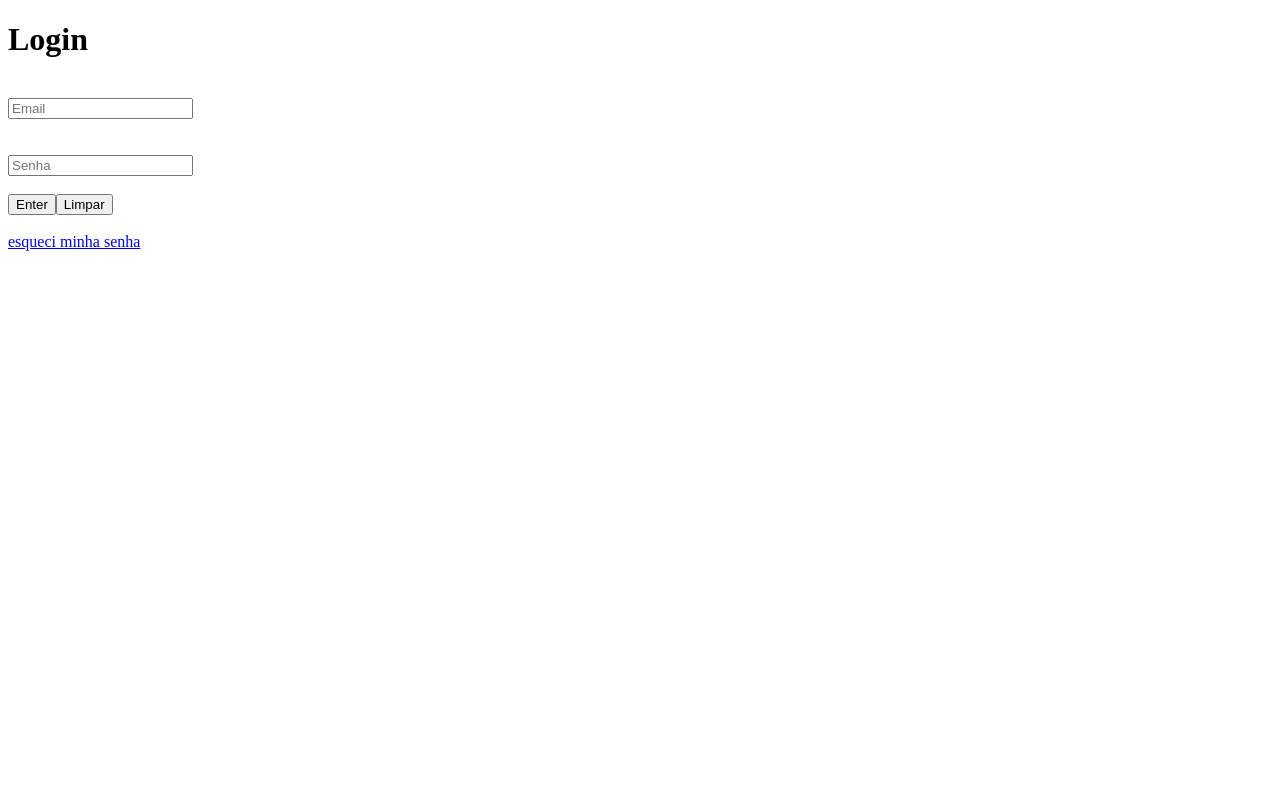
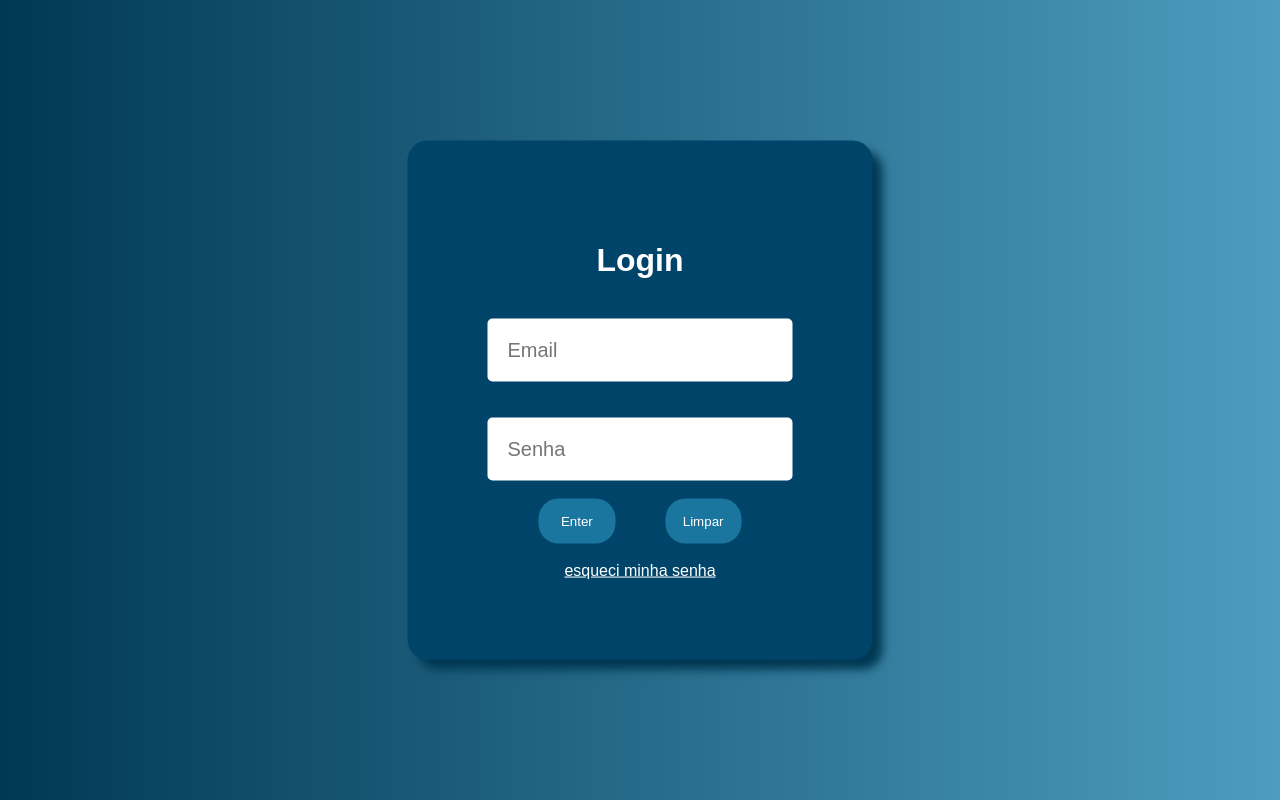
Before and after one commit to WasabyDev/Projetos_AulaMobile, a website: page www/index.html in a window 1280 px wide. Drawn offline with Linux system fonts and the light colour scheme.

Commit message:
html e css da tela de login

```diff
--- a/www/css/style.css
+++ b/www/css/style.css
@@ -1 +1,60 @@
-/**/
+body {
+  font-family: Arial, Helvetica, sans-serif;
+  background-image: linear-gradient(45deg,#003853, #4d9dc0)
+}
+
+.div-login {
+  text-align: center;
+  background-color: #00446a;
+  position: absolute;
+  top: 50%;
+  left: 50%;
+  transform: translate(-50%, -50%);
+  padding: 80px;
+  border-radius: 20px;
+  color: #ffff;
+  box-shadow: 10px 10px 10px #003853;
+  text-align: center;
+}
+
+.input1 {
+  font-size: 20px;
+  padding: 20px;
+  outline: none;
+  border-radius: 5px;
+  border: none;
+}
+
+.button1 {
+  background-color: #1a769f;
+  border: none;
+  padding: 15px;
+  width: 25%;
+  border-radius: 20px;
+  color: #ffff;
+  margin: 0 25px;
+  cursor: pointer;
+}
+
+.button1:hover {
+  background-color: #2386b0;
+}
+
+.esq {
+  background-color: #1a769f;
+  border: none;
+  padding: 15px;
+  width: 50%;
+  border-radius: 20px;
+  color: #ffff;
+  cursor: pointer;
+}
+
+.esq:hover {
+  background-color: #38acdd;
+}
+.esqueci{
+  cursor: pointer;
+  color: #ffff;
+
+}
```
